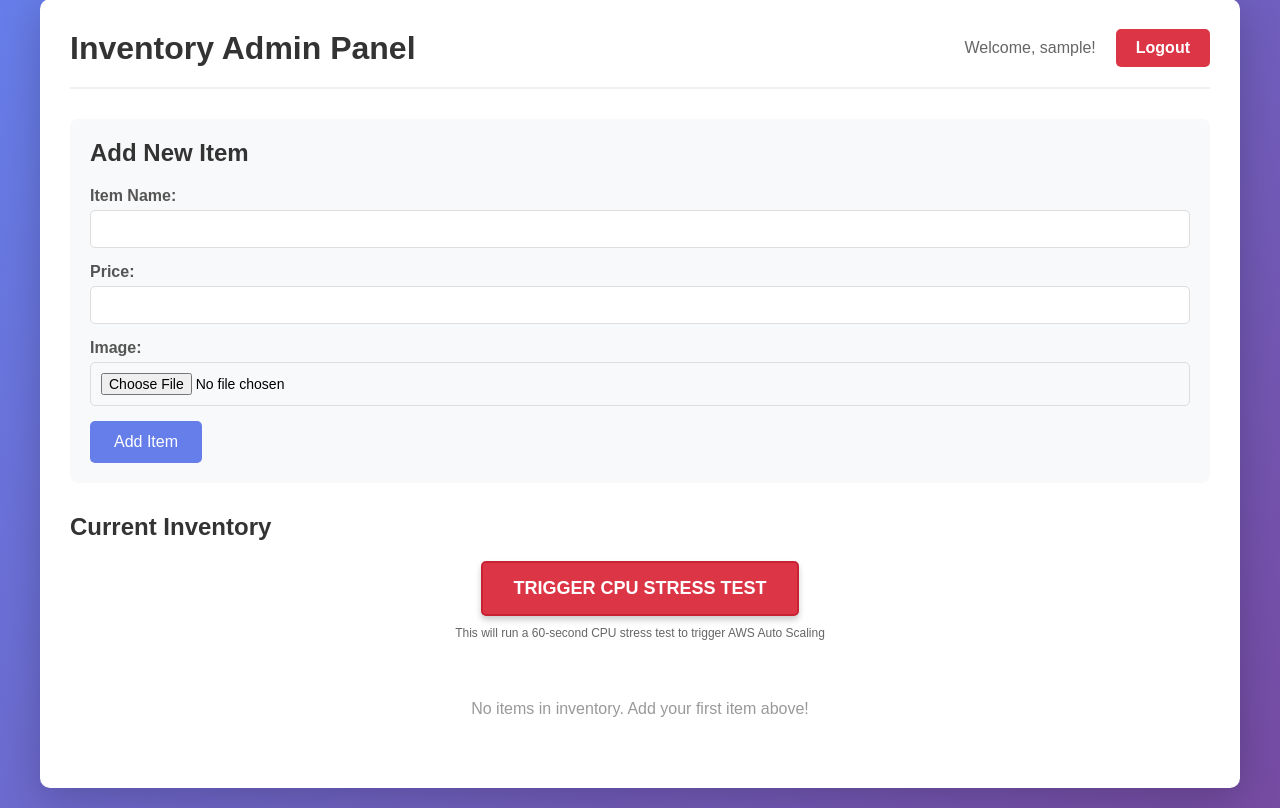
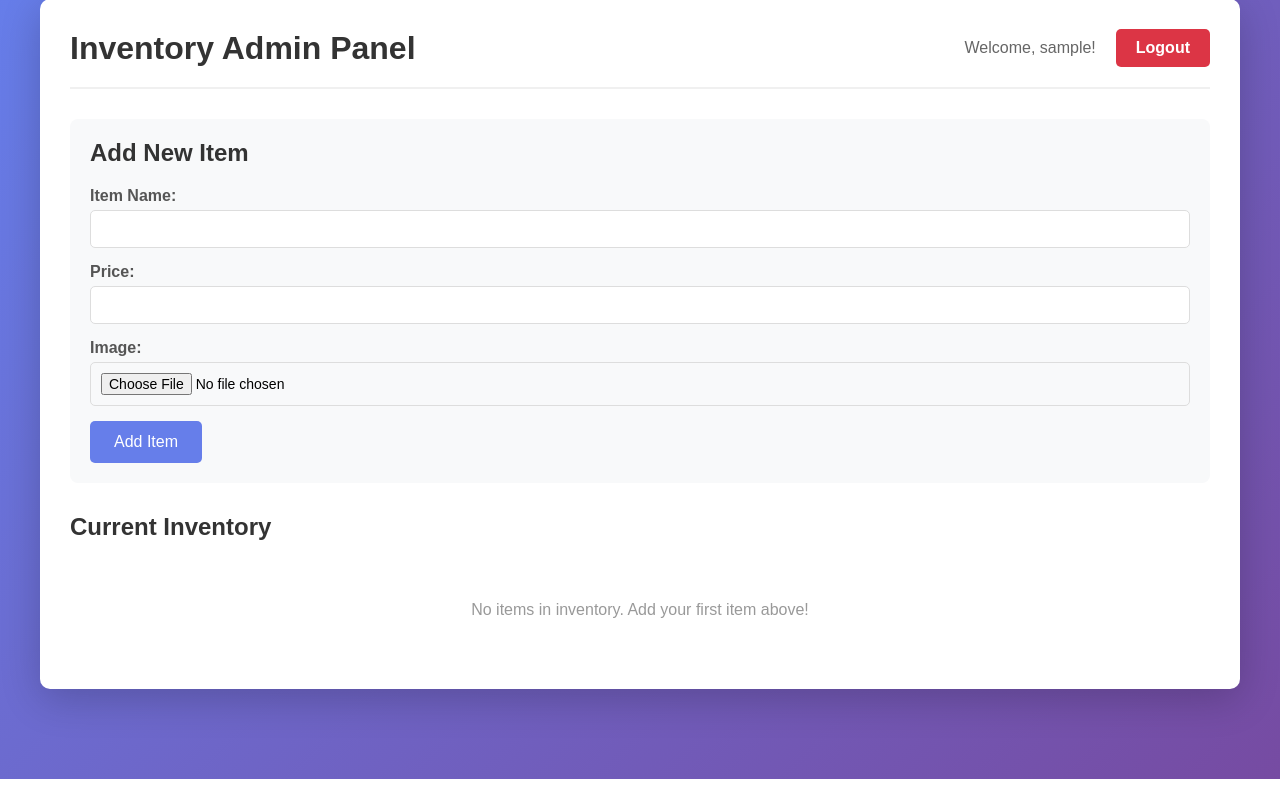
Before and after one commit to Smoothie51/AWS-Python-Stress-Test, a Flask app: page /admin in a window 1280 px wide. Shown: the part 21-829 px from the top of the page. After the commit the page ends 800 px from the top, so only its background shows below. Run offline with Flask 3, Linux system fonts and the light colour scheme; the visitor is signed in with stand-in values (Sample User, id 1); data that the repository does not hold is empty.

Commit message:
removed /stress and updated readme

```diff
--- a/app.py
+++ b/app.py
@@ -334,17 +334,6 @@ def admin_delete_item(item_id):
 def health():
     return "Healthy", 200
 
-def burn_cpu():
-    t_end = time.time() + 60 * 5
-    while time.time() < t_end:
-        math.sqrt(64*64*64*64)
-
-@app.route('/stress')
-@admin_required
-def stress():
-    thread = threading.Thread(target=burn_cpu)
-    thread.start()
-    return redirect(url_for('admin_panel'))
 
 if __name__ == '__main__':
     app.run(host='0.0.0.0', port=8080)
--- a/templates/admin.html
+++ b/templates/admin.html
@@ -34,15 +34,6 @@
         </div>
 
         <h2>Current Inventory</h2>
-
-        <div style="margin: 20px 0; text-align: center;">
-            <a href="/stress">
-                <button class="stress-btn">TRIGGER CPU STRESS TEST</button>
-            </a>
-            <p style="color: #666; font-size: 12px; margin-top: 10px;">
-                This will run a 60-second CPU stress test to trigger AWS Auto Scaling
-            </p>
-        </div>
 
         {% if items %}
         <table>
```
Also changed, not shown: Readme.md.
